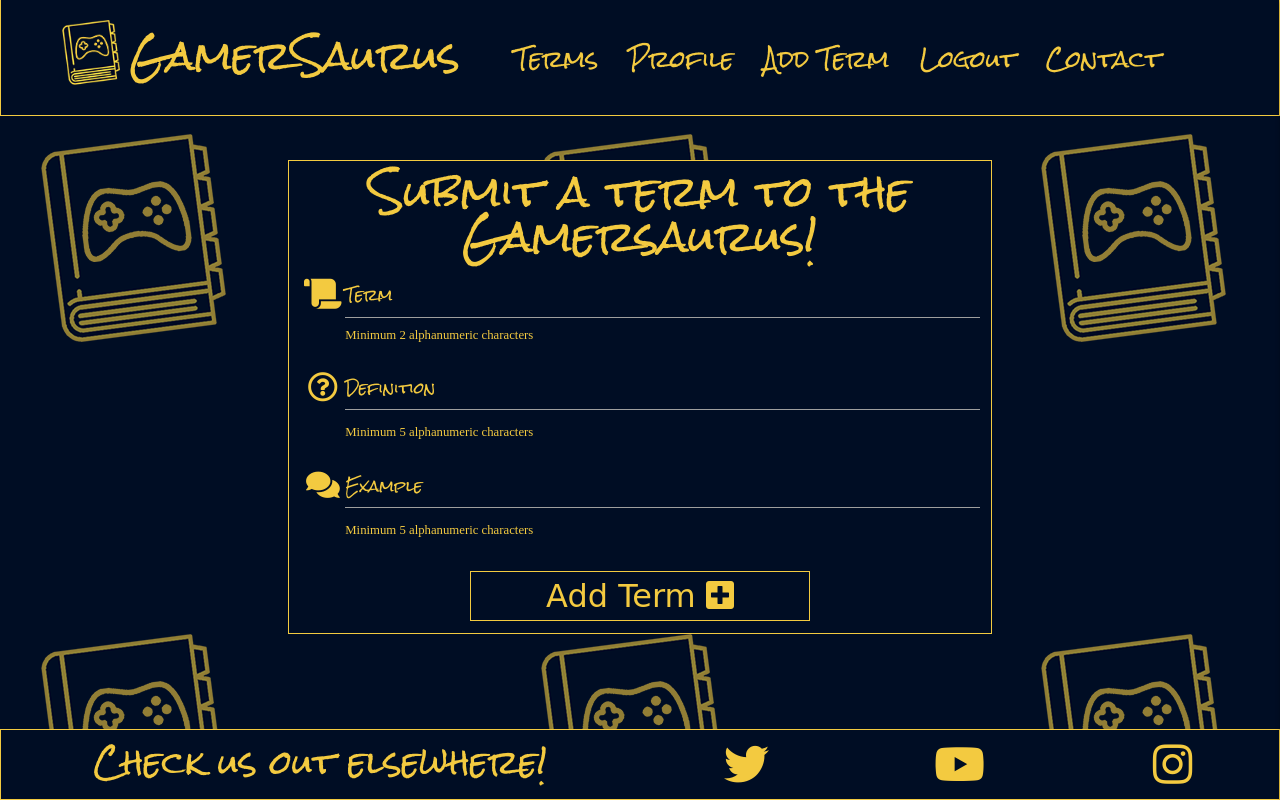
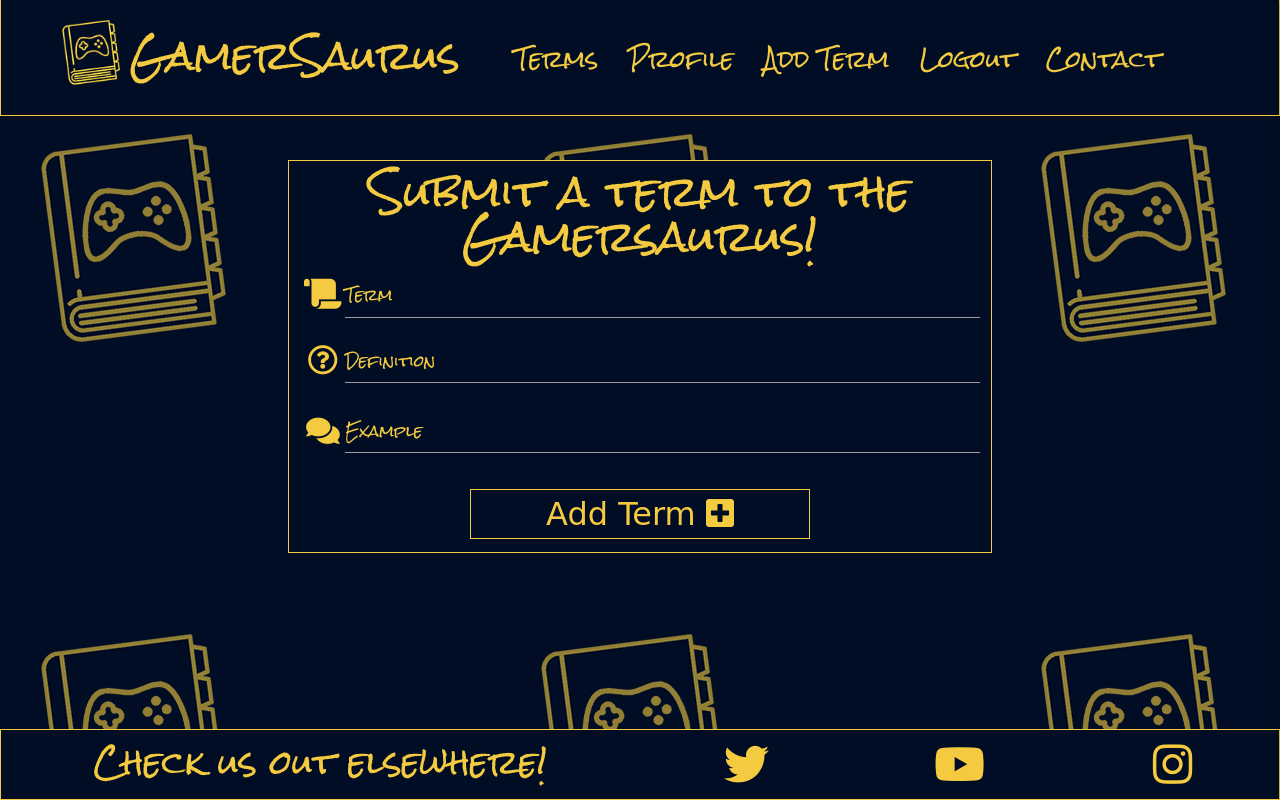
Before and after one commit to JoeyyScott/Gamersaurus, a Flask app: page /add_term in a window 1280 px wide. Run offline with Flask 2, Linux system fonts and the light colour scheme; the visitor is signed in with stand-in values (Sample User, id 1); some libraries are stand-ins or nearby versions; some web fonts are replaced.

Commit message:
[UPDATE] Updating add/edit term validation to combine helper-text into msgError to avoid duplicate msgs

```diff
--- a/static/js/script.js
+++ b/static/js/script.js
@@ -39,11 +39,11 @@ function submitTerm() {
 
     // If no input detected display an error then check input on same field against stringCheck; to display an error and/or update valid class on the field
     if (noaddTerm) { termErrors.push("Term field required."); } else if (stringCheck(addTerm.value) === 'nomatch')
-        { termErrors.push('Term must be alphanumeric with no double spaces.'); addTerm.classList.add('invalid'); } else { addTerm.classList.add('valid'); }
+        { termErrors.push('Term must be min 2 alphanumeric characters with no double spaces.'); addTerm.classList.add('invalid'); } else { addTerm.classList.add('valid'); }
     if (noaddDefinition) { termErrors.push("Definition field required."); } else if (stringCheck(addDefinition.value) === 'nomatch')
-        { termErrors.push('Definition must be alphanumeric with no double spaces.'); addDefinition.classList.add('invalid'); } else { addDefinition.classList.add('valid'); }
+        { termErrors.push('Definition must be min 5 alphanumeric characters with no double spaces.'); addDefinition.classList.add('invalid'); } else { addDefinition.classList.add('valid'); }
     if (noaddExample) { termErrors.push("Example field required."); } else if (stringCheck(addExample.value) === 'nomatch')
-        { termErrors.push('Example must be alphanumeric with no double spaces.'); addTerm.classList.add('invalid'); } else { addTerm.classList.add('valid'); }
+        { termErrors.push('Example must be min 5 alphanumeric characters with no double spaces.'); addTerm.classList.add('invalid'); } else { addTerm.classList.add('valid'); }
 
     // Clears previous error messages
     $("#msgError").empty();
@@ -56,7 +56,7 @@ function sendMail() {
 
     // If no input detected display an error
     if (nocontactMessage) { errors.push("Message field required."); } else if (stringCheck(contactMessage.value) === 'nomatch')
-        { errors.push('Message must contain letters, numbers and no double spaces/symbols.'); contactMessage.classList.add('invalid'); } else { contactMessage.classList.add('valid'); }
+        { errors.push('Message must be min 5 alphanumeric characters and no double spaces/symbols.'); contactMessage.classList.add('invalid'); } else { contactMessage.classList.add('valid'); }
 
     // Clears previous error messages
     $("#msgError").empty();
--- a/templates/add_term.html
+++ b/templates/add_term.html
@@ -11,7 +11,6 @@
                         <input id="term" name="term" minlength="2" maxlength="20"
                             type="text" class="validate">
                         <label for="term">Term</label>
-                        <span class="helper-text">Minimum 2 alphanumeric characters</span>
                     </div>
                 </div>
                 <!-- Term definition -->
@@ -21,7 +20,6 @@
                         <textarea id="definition" name="definition" minlength="5" maxlength="200"
                             class="materialize-textarea"></textarea>
                         <label for="definition">Definition</label>
-                        <span class="helper-text">Minimum 5 alphanumeric characters</span>
                     </div>
                 </div>
                 <!-- Term example -->
@@ -31,7 +29,6 @@
                         <textarea id="example" name="example" minlength="5" maxlength="200"
                             class="materialize-textarea"></textarea>
                         <label for="example">Example</label>
-                        <span class="helper-text">Minimum 5 alphanumeric characters</span>
                     </div>
                 </div>
                 <span id="msgError" class="error-text"></span>
--- a/templates/contact.html
+++ b/templates/contact.html
@@ -31,7 +31,7 @@
                         <textarea id="contactMessage" name="contactMessage"  minlength="5" maxlength="200"
                             class="materialize-textarea"></textarea>
                         <label for="contactMessage">Message</label>
-                        <span id="msgError" class="helper-text">Minimum 5 alphanumeric characters</span>
+                        <span id="msgError" class="helper-text"></span>
                     </div>
                 </div>
                 <!-- Submit query button -->
--- a/templates/edit_term.html
+++ b/templates/edit_term.html
@@ -11,7 +11,6 @@
                         <input id="term" name="term" minlength="2" maxlength="50" value="{{ term.term }}"
                             type="text" class="validate">
                         <label for="term">Term</label>
-                        <span class="helper-text">Minimum 2 alphanumeric characters</span>
                     </div>
                 </div>
                 <!-- Term definition -->
@@ -23,7 +22,6 @@
                                 {{- term.definition -}}
                             </textarea>
                         <label for="definition">Definition</label>
-                        <span class="helper-text">Minimum 5 alphanumeric characters</span>
                     </div>
                 </div>
                 <!-- Term example -->
@@ -35,7 +33,6 @@
                                 {{- term.example -}}
                             </textarea>
                         <label for="example">Example</label>
-                        <span class="helper-text">Minimum 5 alphanumeric characters</span>
                     </div>
                 </div>
                 <span id="msgError" class="error-text"></span>
```
